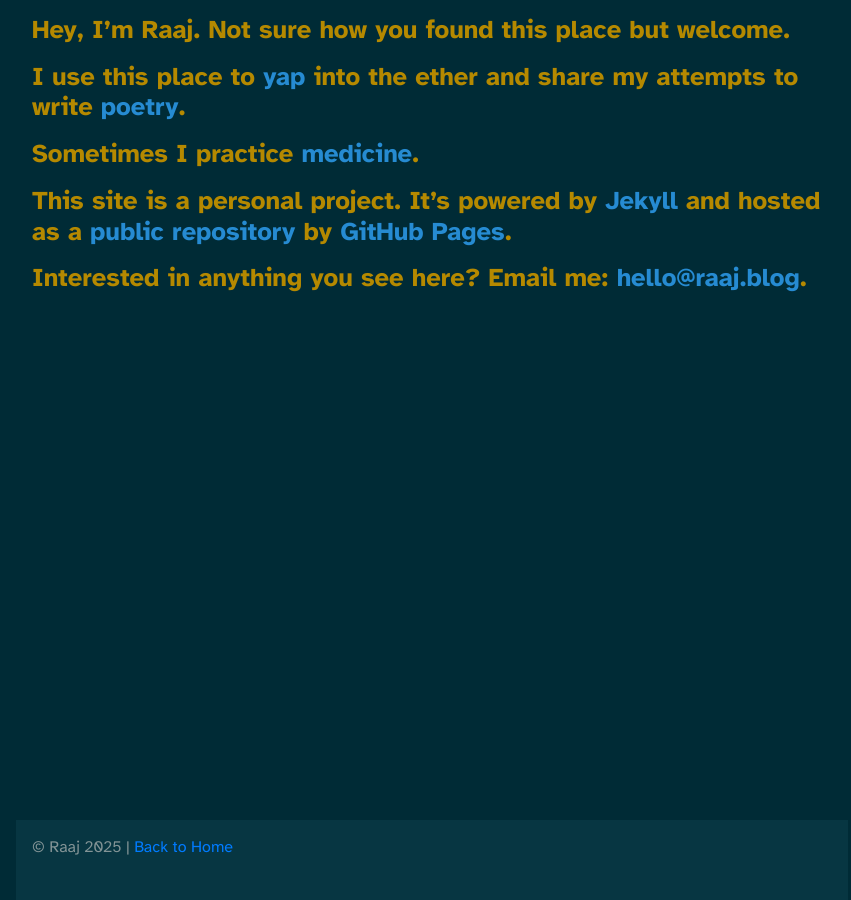
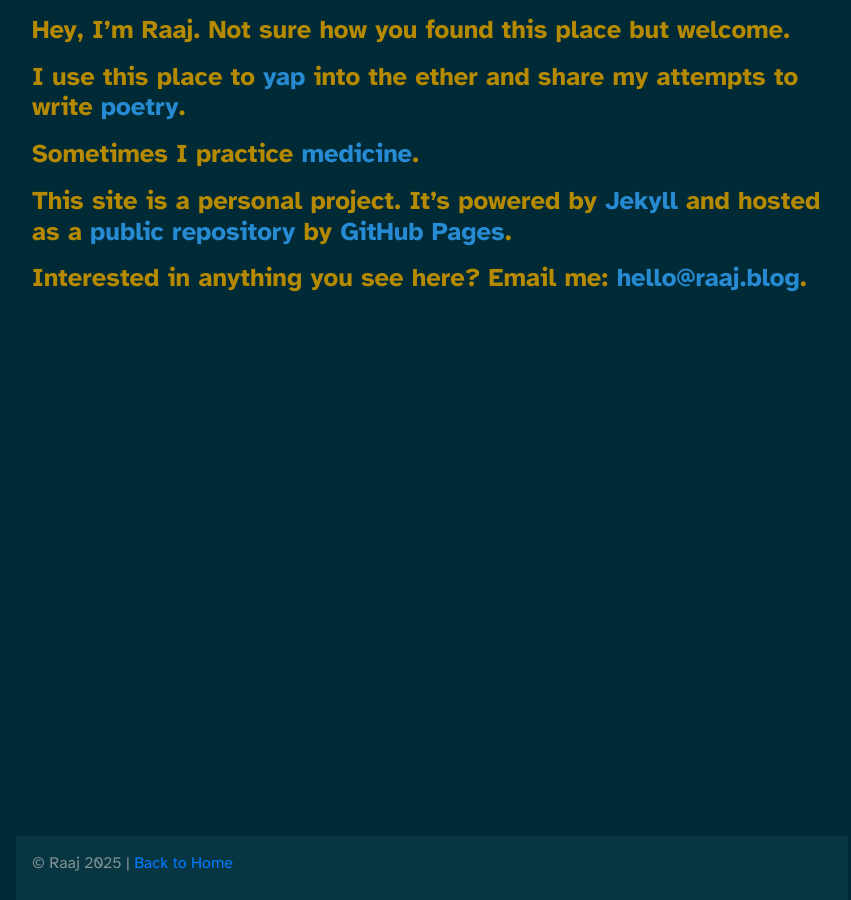
Before and after one commit to itsraaj/itsraaj.github.io, a Jekyll site: the page built from index.md, in a window 1280 px wide. Shown: the whole page, without its empty margins (208-1059 px from the left). Built offline with Jekyll 4.4.1, drawn with Linux system fonts in a browser that asks for light colours.

Commit message:
Update style.css

```diff
--- a/assets/css/style.css
+++ b/assets/css/style.css
@@ -105,7 +105,7 @@ main {
   text-align: left; /* Ensure all text is left-aligned */
   max-width: 800px; /* Limit width for aesthetics */
   margin: 0 auto; /* Center horizontally */
-  padding-bottom: calc(3rem + 1rem); /* Footer height (3rem) + some extra padding */
+  padding-bottom: 4rem; /* Footer height (3rem) + some extra padding */
 }
 
 footer {
@@ -119,8 +119,7 @@ footer {
   text-align: left; /* Keep the footer text left-aligned */
   max-width: 800px; /* Keep the footer's width consistent with the main content */
   margin: 0 auto; /* Center the footer container horizontally */
-  z-index: 10; /* Ensure the footer stays on top of content */
-  height: 3rem; /* Footer height */
+  height: 2rem; /* Footer height */
 }
 
 footer a {
```
